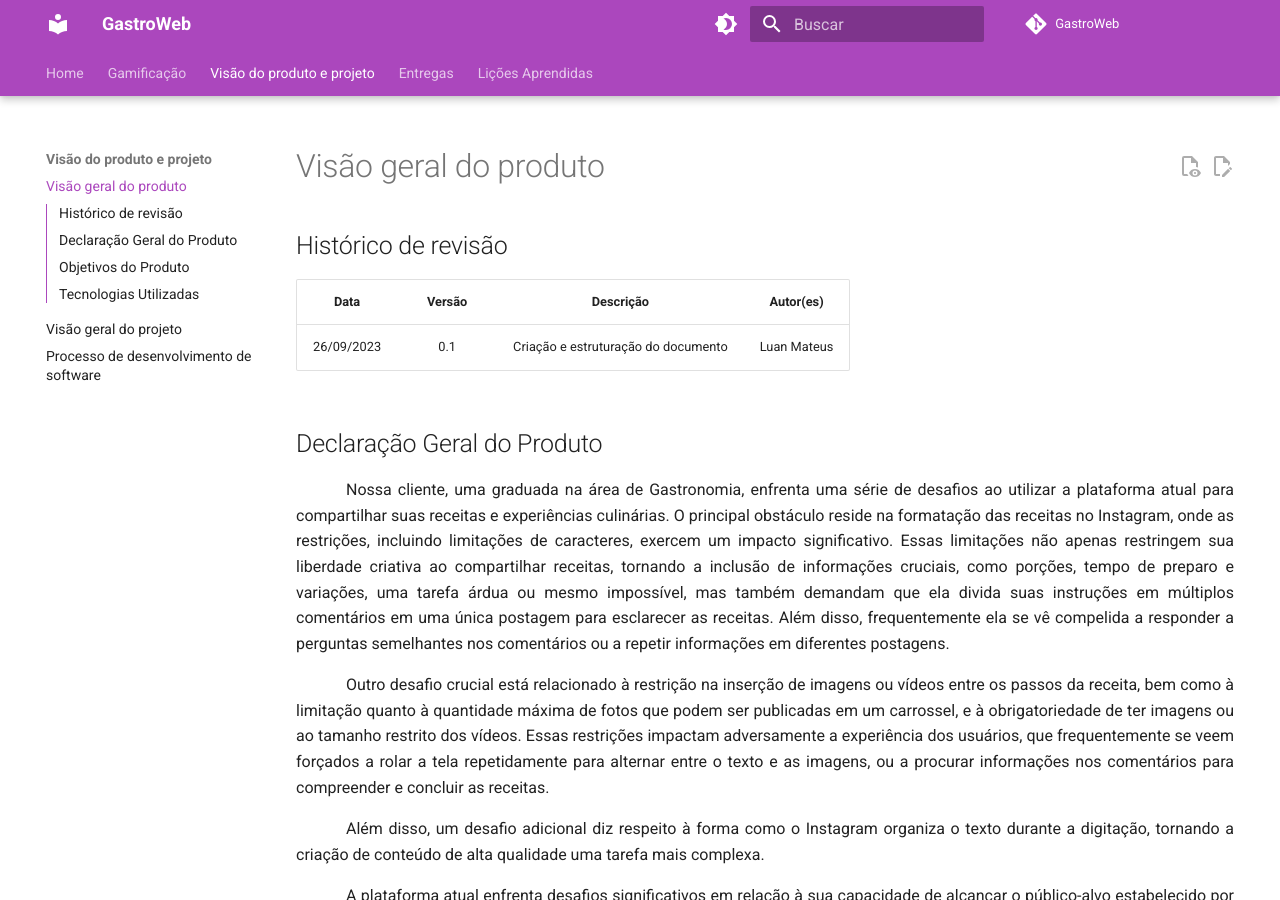
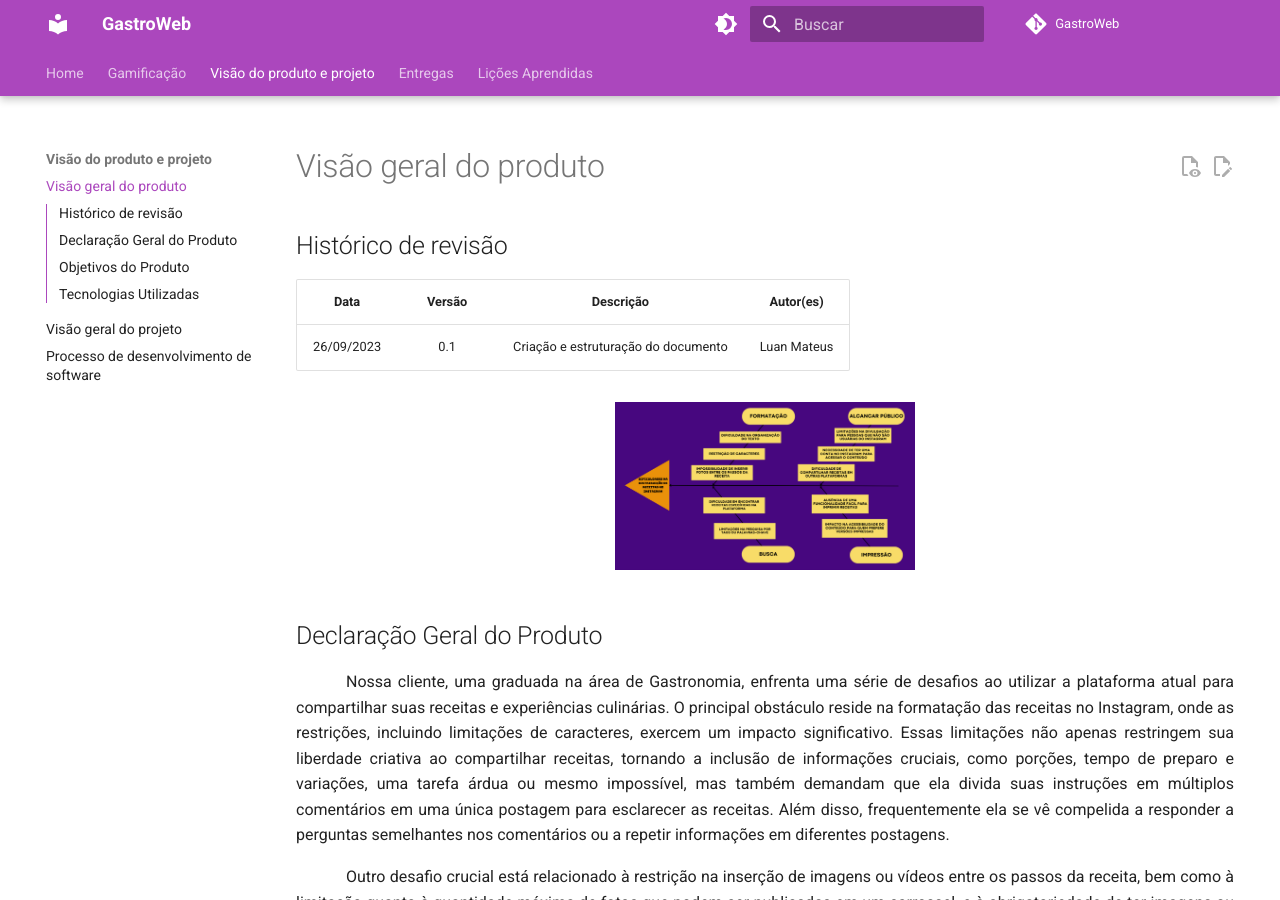
Before and after one commit to mdsreq-fga-unb/2023.2-GastroWeb, an MkDocs documentation site: the page built from docs/visao-produto-projeto/visao-produto.md, in a window 1280 px wide and 900 px high. Built offline with MkDocs 1.6.1 and Material for MkDocs 9.7.7, drawn with Linux system fonts in a browser that asks for light colours; comment, search, counter and statistics services are not loaded.

Commit message:
add: imagem visão geral do produto

```diff
--- a/docs/visao-produto-projeto/visao-produto.md
+++ b/docs/visao-produto-projeto/visao-produto.md
@@ -3,6 +3,12 @@
 |    Data    | Versão |              Descrição              |  Autor(es)  |
 | :--------: | :----: | :---------------------------------: | :---------: |
 | 26/09/2023 |  0.1   | Criação e estruturação do documento | Luan Mateus |
+
+
+<div style="text-align: center; margin: 3px">
+<img src="https://raw.githubusercontent.com/mdsreq-fga-unb/2023.2-GastroWeb/GitPages/docs/images/escamadepeixe.png" alt="Emblema Bardo" style="width: 15rem">
+</div>
+
 
 ## Declaração Geral do Produto
 
```
